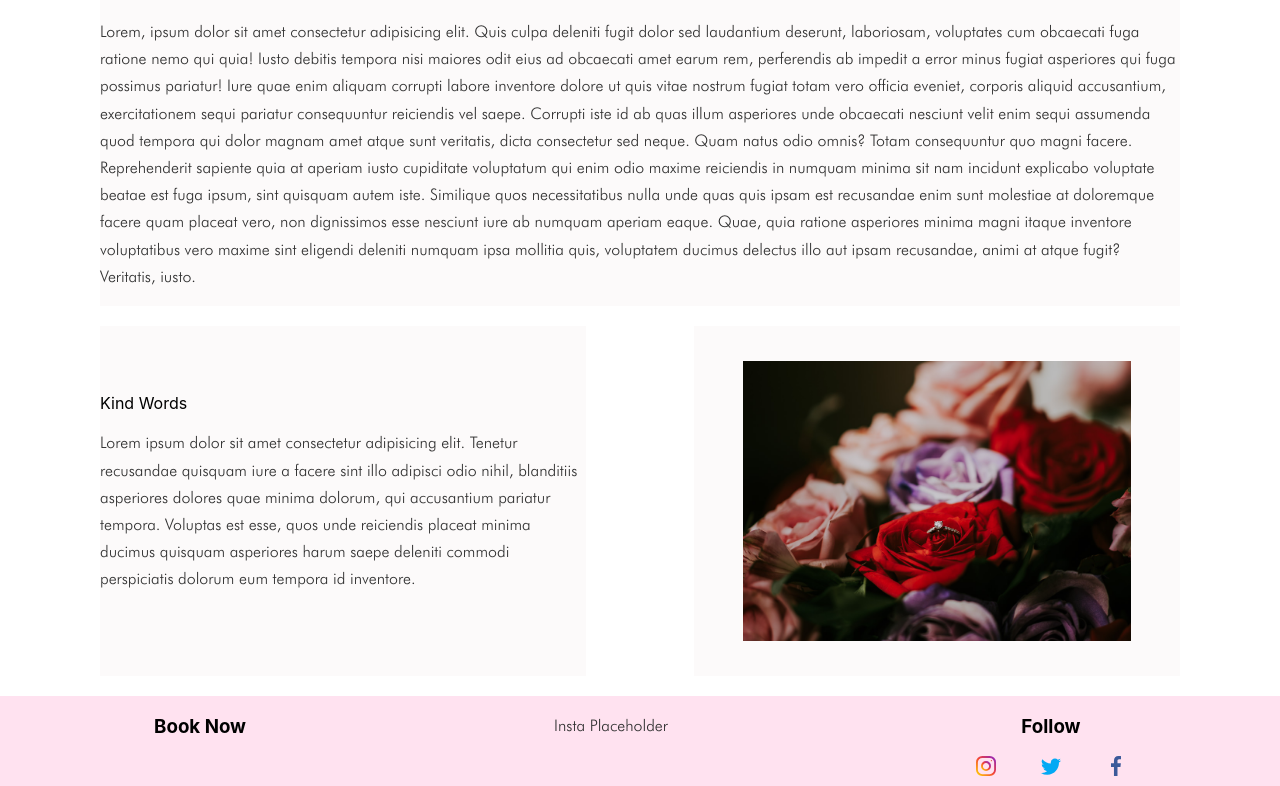
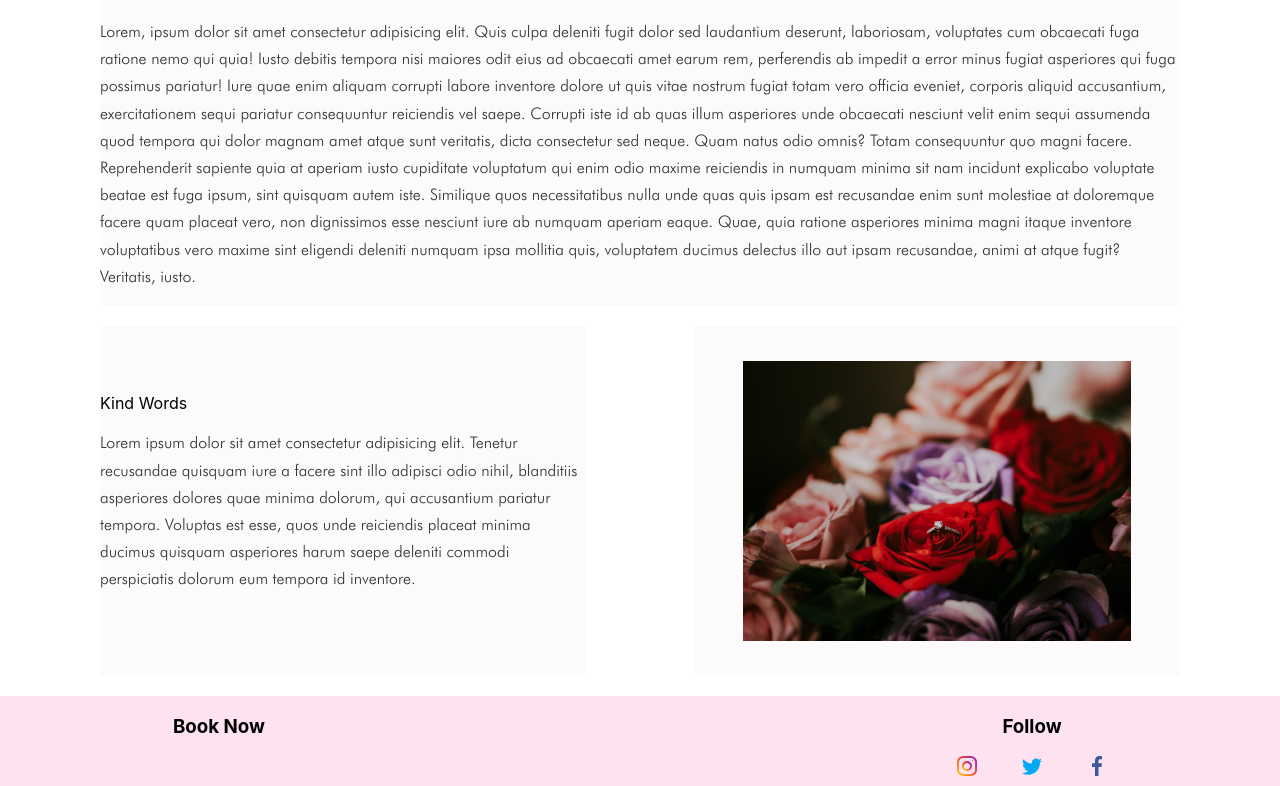
Before and after one commit to cruzma/misa-wedding-site, a React (Create React App) app: page / in a window 1280 px wide. Shown: the part 628-1414 px from the top of the page. Built offline with nearby package versions, Linux system fonts and the light colour scheme.

Commit message:
added insta widget

```diff
--- a/src/components/Footer/Footer.jsx
+++ b/src/components/Footer/Footer.jsx
@@ -13,7 +13,10 @@ function Footer(props){
 
             </section>
             <section>
-                <p>Insta Placeholder</p>
+                <>
+                <script src="https://apps.elfsight.com/p/platform.js" defer></script>
+                <div class="elfsight-app-acbe1690-693a-43e6-b5fd-0ee440e64b44"></div>
+                </>
             </section>
             <section>
                 <h3>Follow</h3>
```
